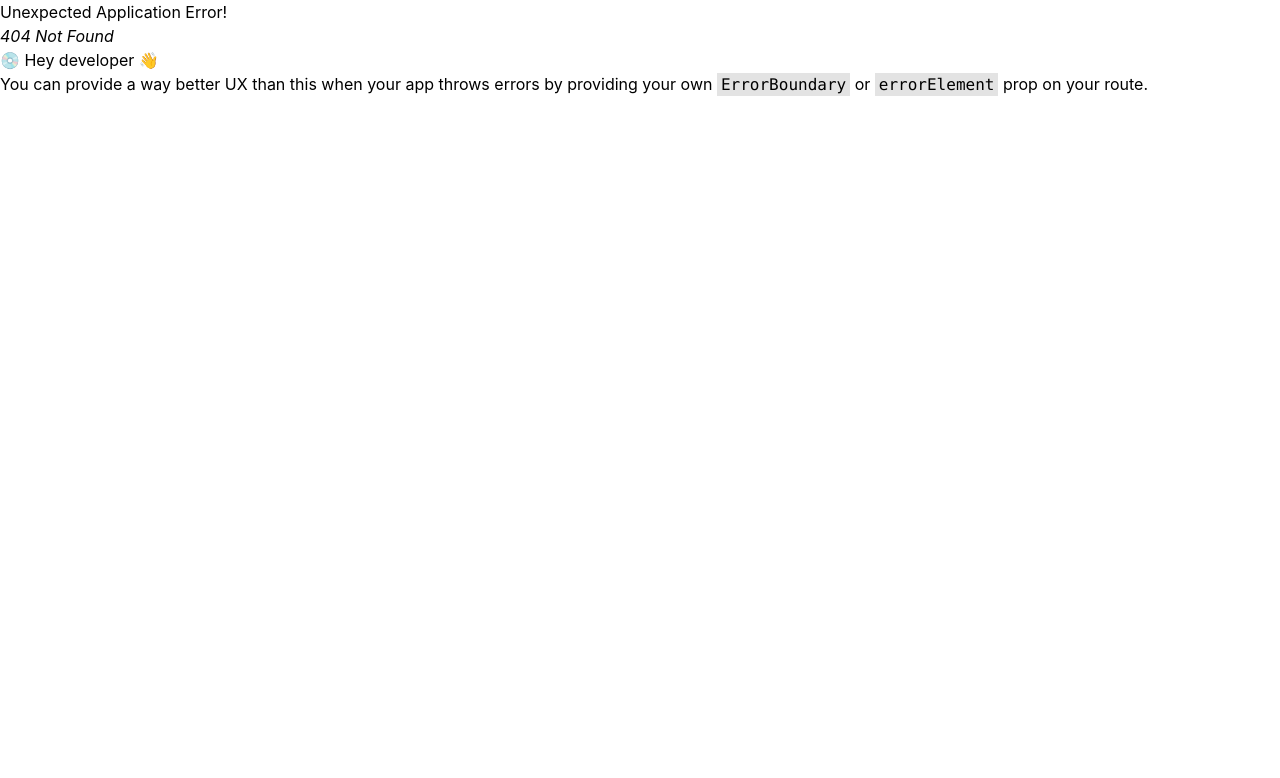
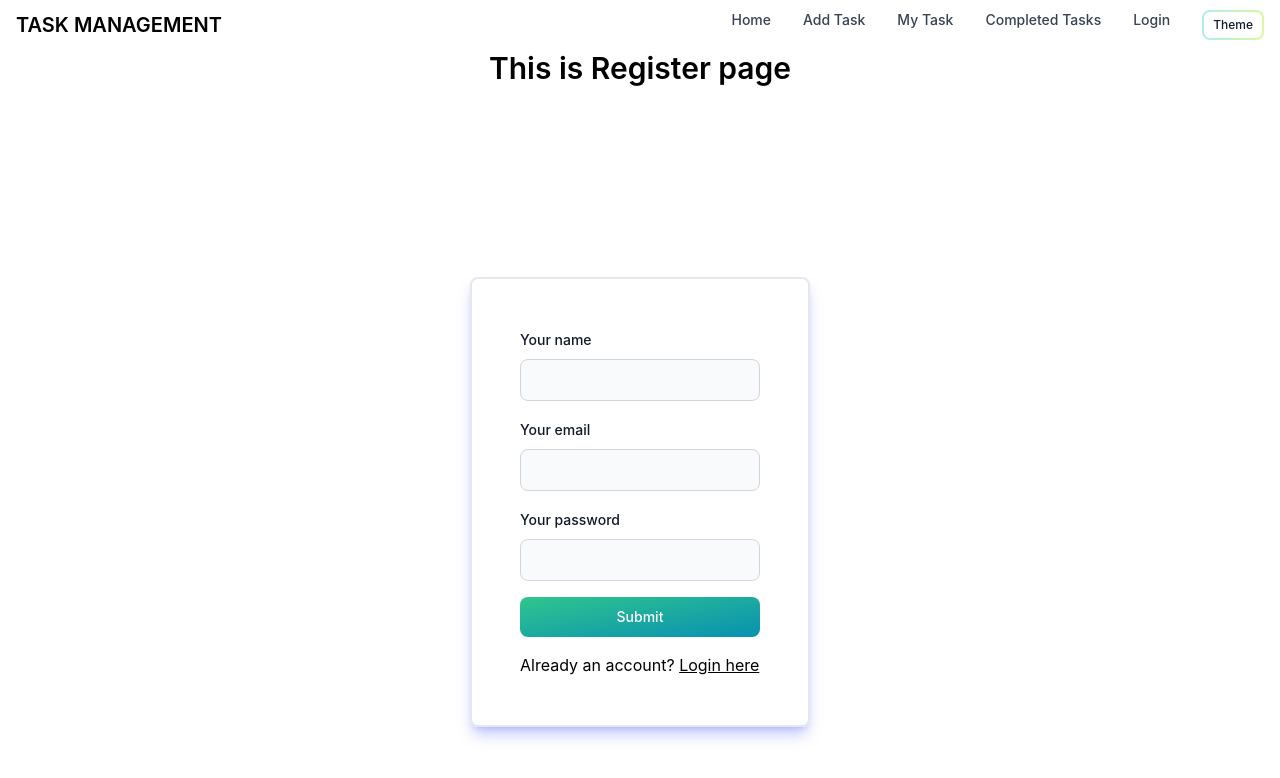
Before and after one commit to mohammad-sumon/task-management-client, a React (Create React App) app: page /register in a window 1280 px wide. Before the commit this address had no page. Shown: the top 778 px of the page. Built offline with nearby package versions, Linux system fonts and the light colour scheme.

Commit message:
login and register page scratch done

```diff
--- a/src/Pages/Login/Login.js
+++ b/src/Pages/Login/Login.js
@@ -1,11 +1,41 @@
-import React from 'react';
+import { Button, Label, TextInput } from "flowbite-react";
+import React from "react";
+import { Link } from "react-router-dom";
 
 const Login = () => {
-    return (
-        <div className='h-screen flex justify-center items-center'>
-            <h3>This is login page</h3>
-        </div>
-    );
+  return (
+    <div>
+      <h3 className="text-3xl font-semibold mb-4 text-center">
+        This is login page
+      </h3>
+      <div className="md:h-screen flex justify-center items-center">
+        <form className="flex flex-col gap-4 border-2 p-12 rounded-lg shadow-lg shadow-indigo-500/40">
+          <div>
+            <div className="mb-2 block">
+              <Label htmlFor="email1" value="Your email" />
+            </div>
+            <TextInput id="email1" type="email" required={true} />
+          </div>
+          <div>
+            <div className="mb-2 block">
+              <Label htmlFor="password1" value="Your password" />
+            </div>
+            <TextInput id="password1" type="password" required={true} />
+          </div>
+          <Button type="submit" gradientDuoTone="greenToBlue">
+            Submit
+          </Button>
+          <p>
+            Do not have an account?{" "}
+            <Link to="/register" className="underline">
+              Register here
+            </Link>
+          </p>
+          <Button gradientDuoTone="purpleToBlue">Or, Sign in with GOOGLE</Button>
+        </form>
+      </div>
+    </div>
+  );
 };
 
 export default Login;
--- /dev/null
+++ b/src/Pages/Login/Register.js
@@ -0,0 +1,47 @@
+import { Button, Label, TextInput } from 'flowbite-react';
+import React from 'react';
+import { Link } from 'react-router-dom';
+
+const Register = () => {
+    return (
+        <div>
+      <h3 className="text-3xl font-semibold mb-4 text-center">
+        This is Register page
+      </h3>
+      <div className="md:h-screen flex justify-center items-center">
+        <form className="flex flex-col gap-4 border-2 p-12 rounded-lg shadow-lg shadow-indigo-500/40">
+          <div>
+            <div className="mb-2 block">
+              <Label htmlFor="name" value="Your name" />
+            </div>
+            <TextInput
+              id="name"
+              type="text"
+              required={true}
+            />
+          </div>
+          <div>
+            <div className="mb-2 block">
+              <Label htmlFor="email1" value="Your email" />
+            </div>
+            <TextInput
+              id="email1"
+              type="email"
+              required={true}
+            />
+          </div>
+          <div>
+            <div className="mb-2 block">
+              <Label htmlFor="password1" value="Your password" />
+            </div>
+            <TextInput id="password1" type="password" required={true} />
+          </div>
+          <Button type="submit" gradientDuoTone="greenToBlue">Submit</Button>
+          <p>Already an account? <Link to="/login" className="underline">Login here</Link></p>
+        </form>
+      </div>
+    </div>
+    );
+};
+
+export default Register;
--- a/src/Routes/Routes/Routes.js
+++ b/src/Routes/Routes/Routes.js
@@ -4,6 +4,7 @@ import AddTask from "../../Pages/AddTask/AddTask";
 import CompletedTasks from "../../Pages/CompletedTasks/CompletedTasks";
 import Home from "../../Pages/Home/Home";
 import Login from "../../Pages/Login/Login";
+import Register from "../../Pages/Login/Register";
 import MyTask from "../../Pages/MyTask/MyTask";
 
 export const router = createBrowserRouter([
@@ -31,6 +32,10 @@ export const router = createBrowserRouter([
             {
                 path: '/login',
                 element: <Login></Login>
+            },
+            {
+                path: '/register',
+                element: <Register></Register>
             }
         ]
     }
```
